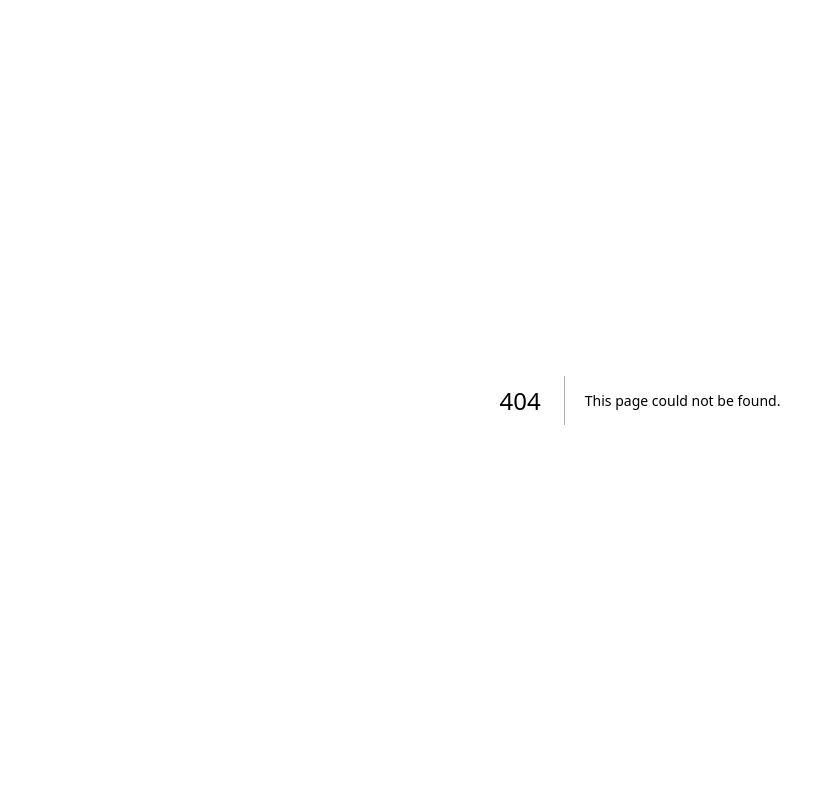
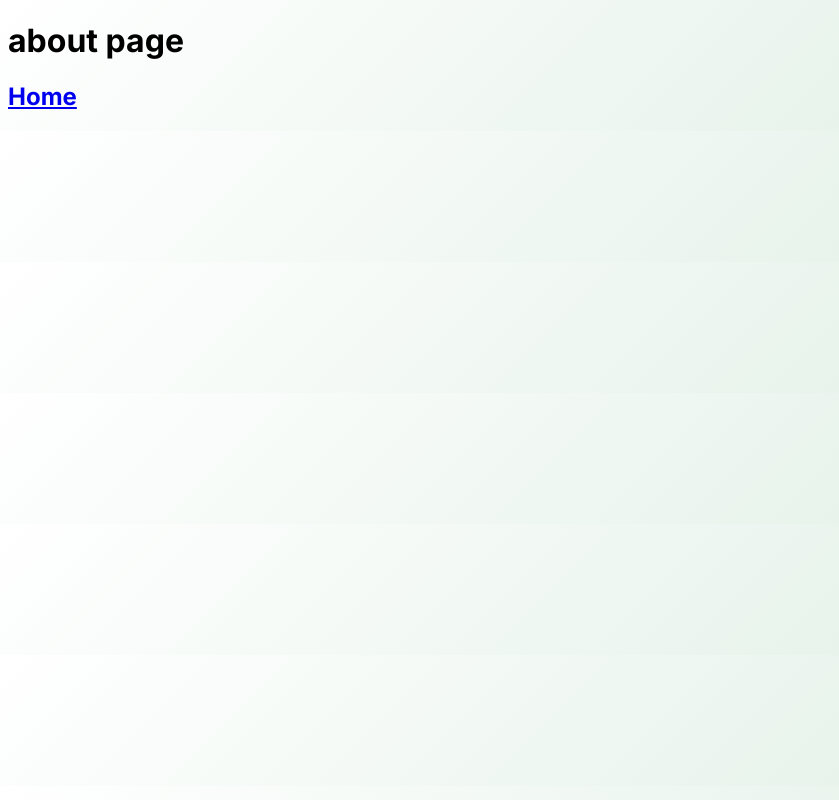
Before and after one commit to m-hafsa/m-hafsa.github.io, a Next.js app: page /about in a window 1280 px wide. Before the commit this address had no page. Shown: the whole page, without its empty margins (0-839 px from the left). Built offline with nearby package versions, Linux system fonts and the light colour scheme.

Commit message:
figured out routing with app folder

```diff
--- /dev/null
+++ b/src/app/about/page.js
@@ -0,0 +1,12 @@
+import Link from 'next/link'
+
+export default function Page() {
+	return (
+		<main>
+			<h1>about page</h1>
+			<h2>
+				<Link href="/">Home</Link>
+			</h2>
+		</main>
+	);
+}
--- a/src/app/page.js
+++ b/src/app/page.js
@@ -1,4 +1,5 @@
 import styles from './page.module.css'
+import Link from 'next/link'
 
 export default function Home() {
   return (
@@ -7,6 +8,9 @@ export default function Home() {
         <h1 className={styles.main}>
           CS-PARADIGMS
         </h1>
+	<h2>
+	  <Link href="/about">hello</Link>
+	</h2>
       </div>
     </main>
   )
```
